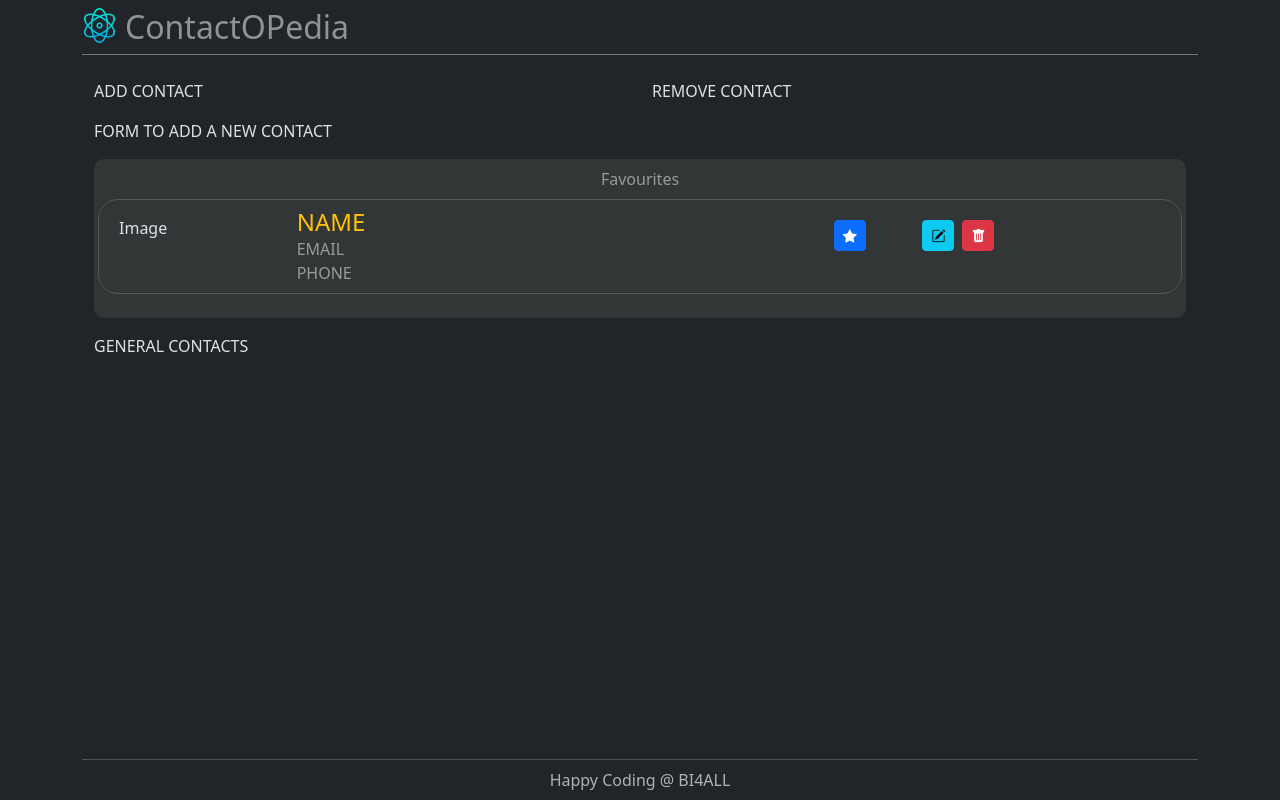
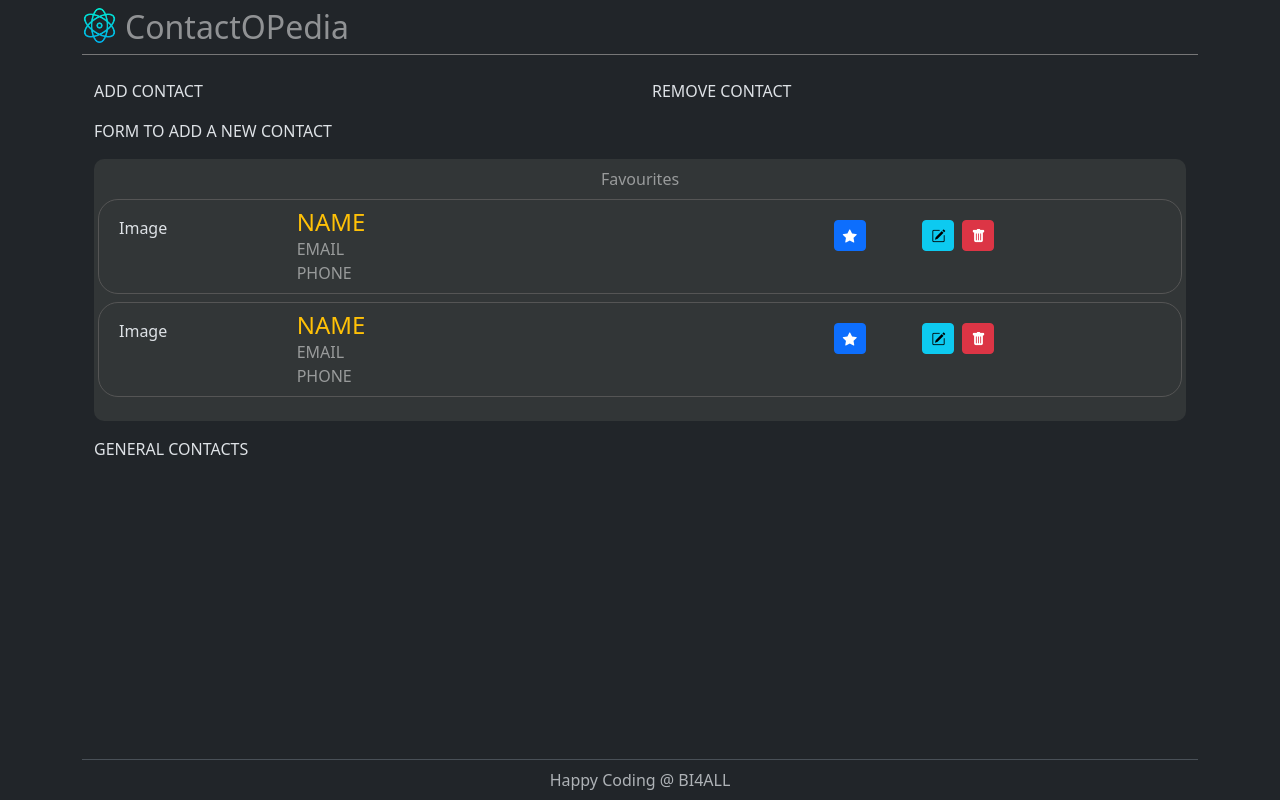
Before and after one commit to 404PeterSimoes/ContactOPedia, a React (Vite) app: page / in a window 1280 px wide. Built offline with nearby package versions, Linux system fonts and the light colour scheme.

Commit message:
Section 5 - 77 - Rendering contact component multiple times

```diff
--- a/src/components/ContactPages/FavouriteContacts.jsx
+++ b/src/components/ContactPages/FavouriteContacts.jsx
@@ -1,6 +1,7 @@
 import Contact from './Contact';
 
-function FavouriteContacts() {
+function FavouriteContacts(props) {
+  console.log(props);
   return (
     <div
       className="col-12 p-2"
@@ -8,7 +9,9 @@ function FavouriteContacts() {
     >
       <div className="text-center text-white-50">Favourites</div>
       <div className="p-2">
-        <Contact />
+        {props.contacts.map((contact, index) => (
+          <Contact contact={contact} key={index} />
+        ))}
       </div>
     </div>
   );
```
